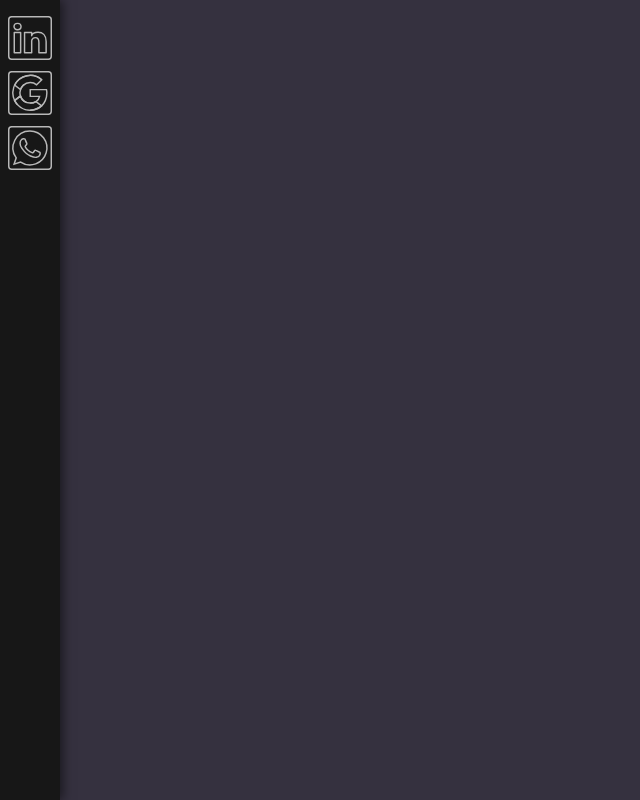
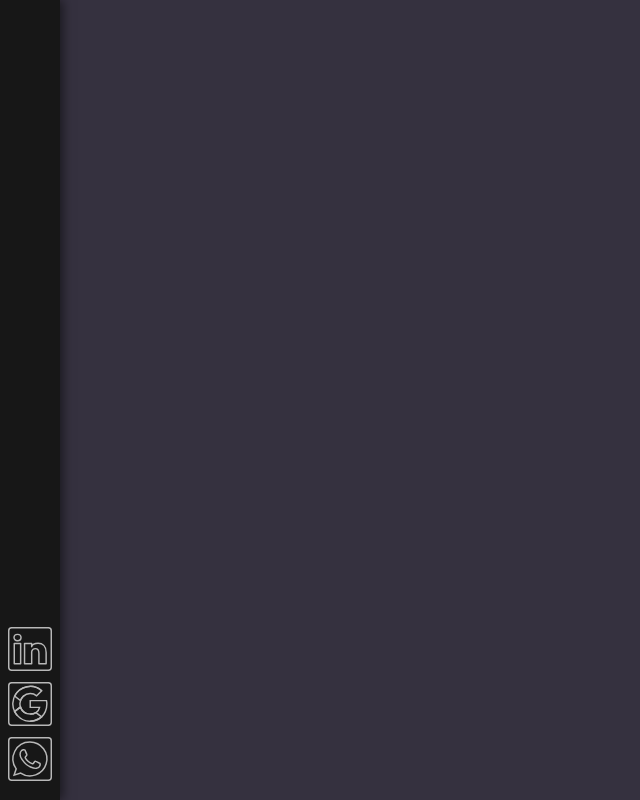
Before and after one commit to FelisbertoBastos/portfolio, a Vue app: page / in a window 1280 px wide. Shown: the whole page, without its empty margins (0-640 px from the left). Built offline with nearby package versions, Linux system fonts and the light colour scheme.

Commit message:
Social menu alinhado na parte de baixo do sidebar com flexbox

```diff
--- a/src/components/SideBar/index.vue
+++ b/src/components/SideBar/index.vue
@@ -1,7 +1,17 @@
 <template>
   <div id="sidebar">
-    <div class="container">
-      <social-menu/>
+    <div
+      class="
+        flex-container
+        padding-all-8
+        flex-direction-column
+        flex-align-items-center
+        flex-justify-content-end
+        flex-align-content-stretch
+        flex-nowrap
+      "
+    >
+      <social-menu />
     </div>
   </div>
 </template>
--- a/src/styles/base/_variables.sass
+++ b/src/styles/base/_variables.sass
@@ -1,6 +1,7 @@
 // VARIABLES
 
 // GLOGAL
+$directions: top bottom left right
 $background-color: #35313F
 
 // CONTAINER
--- /dev/null
+++ b/src/styles/layouts/_container.sass
@@ -0,0 +1,21 @@
+// CONTAINER
+
+div.flex-container
+  display: flex
+  height: 100%
+  width: 100%
+
+  &.flex-direction-column
+    flex-direction: column
+
+  &.flex-align-items-center
+    align-items: center
+
+  &.flex-justify-content-end
+    justify-content: flex-end
+
+  &.flex-nowrap
+    flex-wrap: nowrap
+
+  &.flex-align-content-stretch
+    align-content: stretch
--- a/src/styles/layouts/_index.sass
+++ b/src/styles/layouts/_index.sass
@@ -1 +1,4 @@
 // LAYOUTS - INDEX
+
+@import 'padding'
+@import 'container'
--- /dev/null
+++ b/src/styles/layouts/_padding.sass
@@ -0,0 +1,15 @@
+// PADDING
+
+.padding
+
+  &-all
+    &-8
+      padding: 8px
+    &-16
+      padding: 16px
+
+  @each $direction in $directions
+    &-#{$direction}-8
+        padding-#{$direction}: 8px
+    &-#{$direction}-16
+        padding-#{$direction}: 16px
--- a/src/styles/modules/_container.sass
+++ /dev/null
@@ -1,6 +0,0 @@
-// CONTAINER
-
-div.container
-  padding: $container-padding
-  height: 100%
-  width: 100%
--- a/src/styles/modules/_index.sass
+++ b/src/styles/modules/_index.sass
@@ -1,5 +1,4 @@
 // MODULES - INDEX
 
-@import 'container'
 @import 'sidebar'
 @import 'social-menu'
--- a/src/styles/modules/_social-menu.sass
+++ b/src/styles/modules/_social-menu.sass
@@ -2,7 +2,7 @@
 
 ul#social-menu
   max-width: $social-menu-ul-max-width
-  margin: auto
+  width: 100%
 
   > li
     margin-top: $social-menu-li-vertical-margin
```
